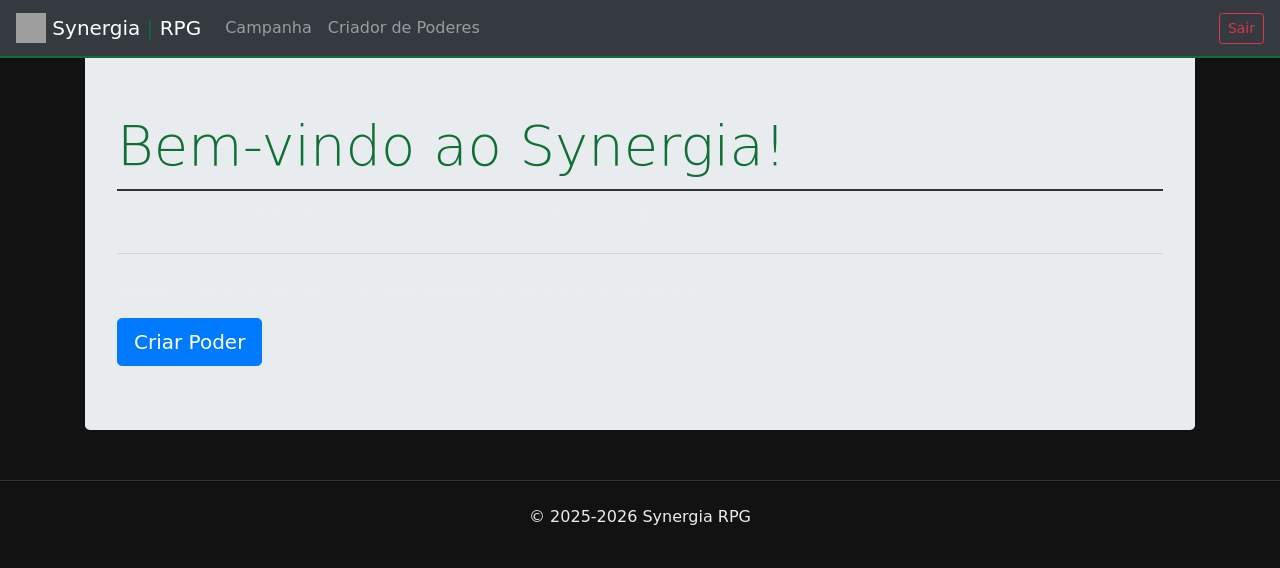
After one commit to PedroMagno-prog/SynergiaRPG, a Django app: page /synergia/ in a window 1280 px wide. The commit adds this page. Shown: the top 568 px of the page. Run offline with Django 5.2, Linux system fonts and the light colour scheme; some libraries are stand-ins or nearby versions; grey boxes are pictures that could not be loaded.

Commit message:
Feat: new html pages added

```diff
--- /dev/null
+++ b/SynergiaApp/static/css/styles.css
@@ -0,0 +1,30 @@
+:root {
+    --bg-color: #121212;
+    --text-color: #ececec;
+    --brand-primary: #106f36; /* Verde do Synergia */
+    --accent-color: #bb86fc;  /* Roxo dos links */
+}
+
+body {
+    background-color: var(--bg-color);
+    color: var(--text-color);
+    font-family: "Comic Sans MS", "Comic Sans", cursive; /* Fonte que você escolheu */
+    margin: 0;
+    transition: background-color 0.3s ease;
+}
+
+/* Ajuste para Navbar do Bootstrap ficar escura */
+.navbar-arcos {
+    background-color: #000000;
+    border-bottom: 2px solid var(--brand-primary);
+}
+
+a {
+    color: var(--accent-color);
+}
+
+h1, h2 {
+    color: var(--brand-primary);
+    border-bottom: 2px solid #333;
+    padding-bottom: 10px;
+}
--- /dev/null
+++ b/SynergiaApp/templates/pages/base.html
@@ -0,0 +1,31 @@
+{% load static %} <!DOCTYPE html>
+<html lang="pt-br">
+<head>
+    <meta charset="UTF-8">
+    <meta name="viewport" content="width=device-width, initial-scale=1.0">
+    <title>{% block title %}Synergia RPG{% endblock %}</title>
+
+    <link rel="stylesheet" href="https://stackpath.bootstrapcdn.com/bootstrap/4.5.2/css/bootstrap.min.css">
+
+    <link rel="stylesheet" href="{% static 'css/styles.css' %}">
+
+    {% block extra_css %}{% endblock %}
+</head>
+<body>
+
+    {% include 'pages/header.html' %}
+
+    <main class="container mt-5">
+        {% block content %}
+        {% endblock %}
+    </main>
+
+    {% include 'pages/footer.html' %}
+
+    <script src="https://code.jquery.com/jquery-3.5.1.slim.min.js"></script>
+    <script src="https://cdn.jsdelivr.net/npm/bootstrap@4.5.2/dist/js/bootstrap.bundle.min.js"></script>
+    <script src="https://unpkg.com/vue@3/dist/vue.global.js"></script>
+
+    {% block extra_js %}{% endblock %}
+</body>
+</html>
--- /dev/null
+++ b/SynergiaApp/templates/pages/footer.html
@@ -0,0 +1,3 @@
+<footer class="text-center py-4" style="border-top: 1px solid #333; margin-top: 50px;">
+    <p>&copy; 2025-2026 Synergia RPG</p>
+</footer>
--- /dev/null
+++ b/SynergiaApp/templates/pages/header.html
@@ -0,0 +1,26 @@
+{% load static %}
+<nav class="navbar navbar-expand-md navbar-dark bg-dark fixed-top navbar-arcos">
+  <a class="navbar-brand" href="{% url 'synergia:home' %}">
+    <img src="{% static 'img/logo.png' %}" width="30" height="30" class="d-inline-block align-top" alt="">
+    Synergia <span style="color: var(--brand-primary)">|</span> RPG
+  </a>
+
+  <button class="navbar-toggler" type="button" data-toggle="collapse" data-target="#navbarsExampleDefault">
+    <span class="navbar-toggler-icon"></span>
+  </button>
+
+  <div class="collapse navbar-collapse" id="navbarsExampleDefault">
+    <ul class="navbar-nav mr-auto">
+      <li class="nav-item">
+        <a class="nav-link" href="#">Campanha</a>
+      </li>
+      <li class="nav-item">
+        <a class="nav-link" href="{% url 'synergia:criador-poderes' %}">Criador de Poderes</a>
+      </li>
+    </ul>
+
+    <div class="ml-auto">
+        <a class="btn btn-outline-danger btn-sm" href="#">Sair</a>
+    </div>
+  </div>
+</nav>
--- /dev/null
+++ b/SynergiaApp/templates/pages/home.html
@@ -0,0 +1,13 @@
+{% extends "pages/base.html" %}
+
+{% block title %}{{ title }} | Synergia RPG{% endblock %}
+
+{% block content %}
+<div class="jumbotron">
+    <h1 class="display-4">Bem-vindo ao Synergia!</h1>
+    <p class="lead">O sistema de RPG focado em manipulação elemental e cooperação.</p>
+    <hr class="my-4">
+    <p>Acesse o menu acima para criar seus poderes ou gerenciar a campanha.</p>
+    <a class="btn btn-primary btn-lg" href="{% url 'synergia:criador-poderes' %}" role="button">Criar Poder</a>
+</div>
+{% endblock %}
--- /dev/null
+++ b/SynergiaApp/urls.py
@@ -0,0 +1,16 @@
+from django.urls import path
+from .views import *
+from .views import home_view
+
+app_name = 'synergia'
+"""
+path(
+path('rota/',
+path('rota/', nome_da_funcao_view,
+path('rota/', nome_da_funcao_view, name='nome-dessa-url')
+"""
+# tipo: <form  method="post" action="{% url 'app:nome-dessa-url' %}">
+urlpatterns = [
+    path('', home_view, name='home'),
+    path('Criador-Poderes/', criador_poderes_view, name='criador-poderes'),
+]
--- a/SynergiaApp/views.py
+++ b/SynergiaApp/views.py
@@ -1,3 +1,8 @@
 from django.shortcuts import render
+from .util import *
 
-# Create your views here.
+def home_view(request):
+    return render(request, 'pages/home.html', {'title': 'Home'})
+
+def criador_poderes_view(request):
+    return render(request, 'pages/criador-poderes.html')
--- a/manage.py
+++ b/manage.py
@@ -3,7 +3,7 @@
 import os
 import sys
 
-from DjangoTutorial.djangotutorial.mysite.settings import DEBUG
+
 
 
 def main():
--- a/projeto/settings.py
+++ b/projeto/settings.py
@@ -37,6 +37,7 @@ INSTALLED_APPS = [
     'django.contrib.sessions',
     'django.contrib.messages',
     'django.contrib.staticfiles',
+    'SynergiaApp',
 ]
 
 MIDDLEWARE = [
--- a/projeto/urls.py
+++ b/projeto/urls.py
@@ -15,8 +15,9 @@ Including another URLconf
     2. Add a URL to urlpatterns:  path('blog/', include('blog.urls'))
 """
 from django.contrib import admin
-from django.urls import path
+from django.urls import path, include
 
 urlpatterns = [
     path('admin/', admin.site.urls),
+    path('synergia/', include('SynergiaApp.urls', namespace='synergia')),
 ]
```
Also changed, not shown: SynergiaApp/dice_roller.py (+0 -14 lines), SynergiaApp/templates/pages/criador-poderes.html (added, +22 -0 lines), SynergiaApp/templates/pages/pagina_teste.html (+27 -0 lines), SynergiaApp/static/__init__.py (added), SynergiaApp/static/css/__init__.py (added), SynergiaApp/static/img/__init__.py (added), SynergiaApp/static/js/__init__.py (added), SynergiaApp/static/js/scripts.js (added).
